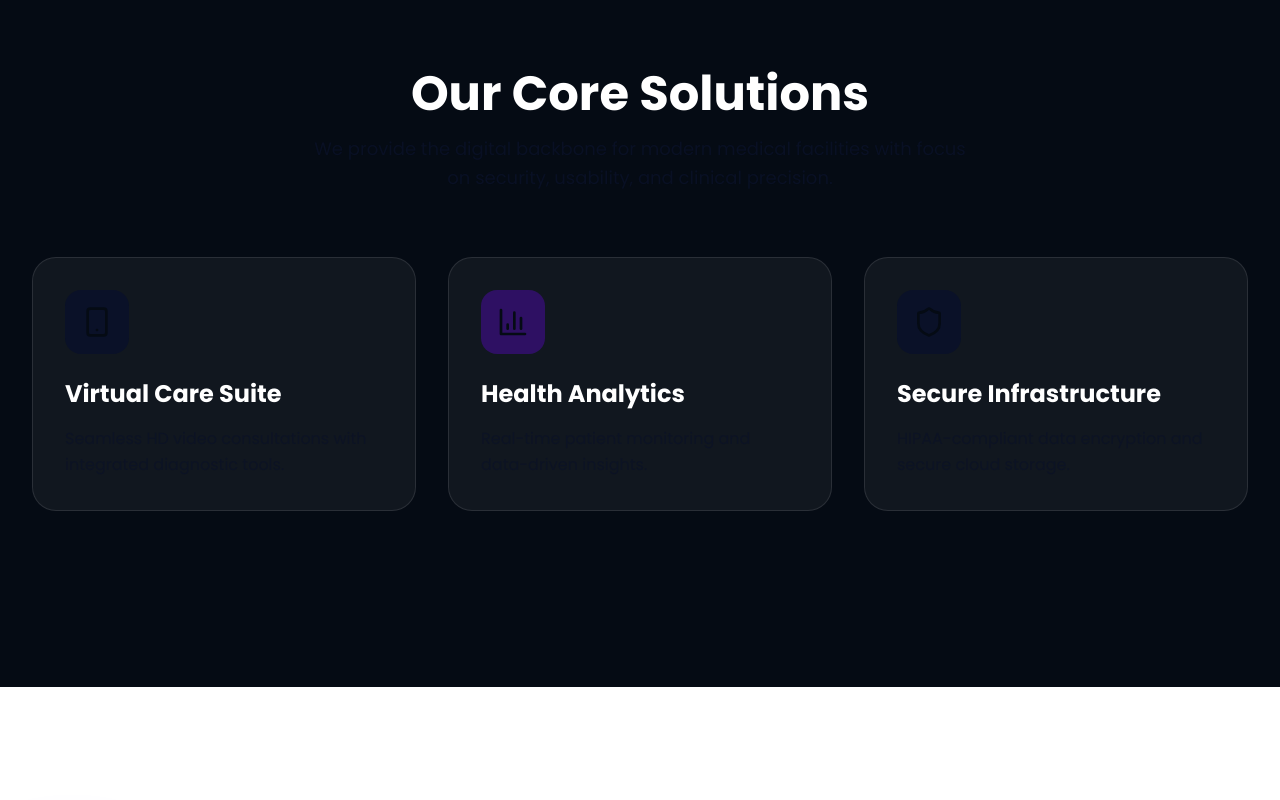
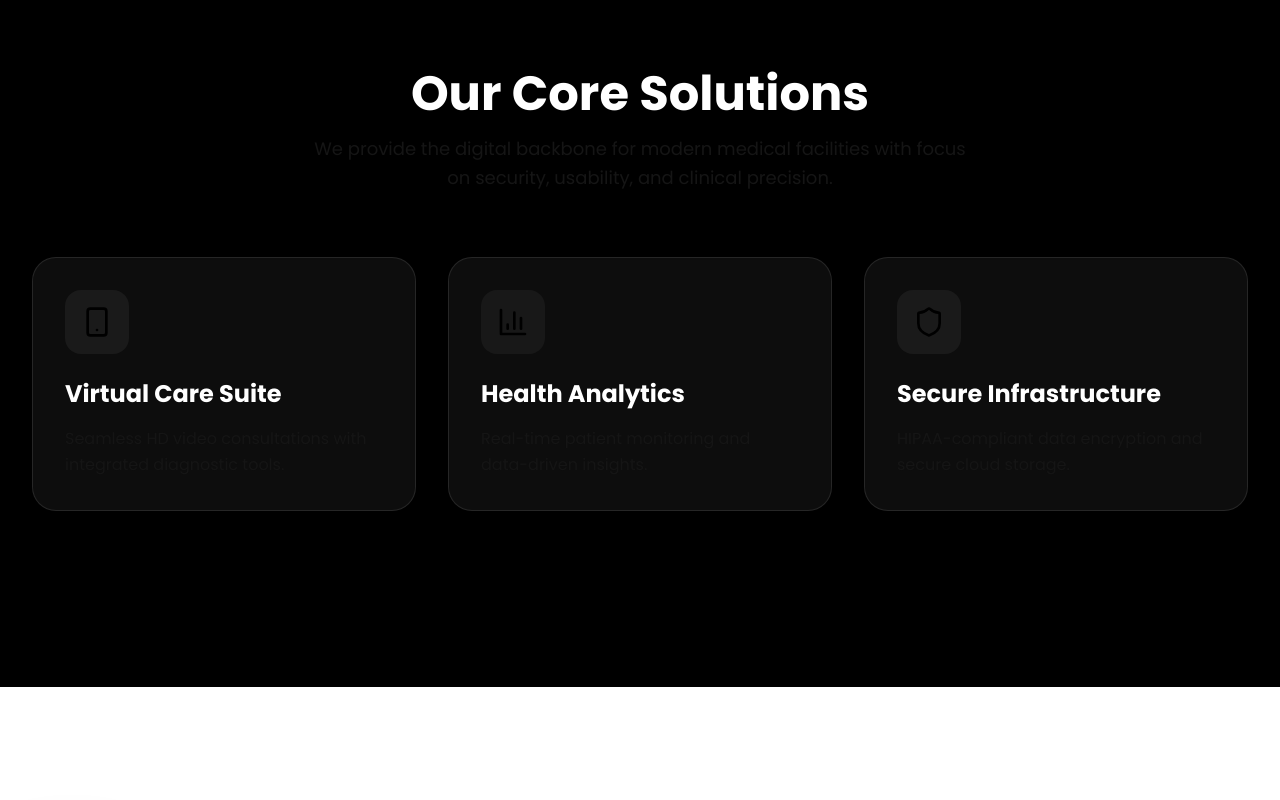
Before and after one commit to KHALIFAH334/azm-nexus-, a Next.js app: page / in a window 1280 px wide. Shown: the part 1240-2040 px from the top of the page. Built offline with nearby package versions, Linux system fonts and the light colour scheme.

Commit message:
Apply Executive Obsidian & Gold color scheme (Option 3)

```diff
--- a/tailwind.config.ts
+++ b/tailwind.config.ts
@@ -11,11 +11,11 @@ const config: Config = {
     extend: {
       colors: {
         brand: {
-          dark: "#050B14",      // Deep Space Black
-          teal: "#00F2FF",      // Electric Cyan
-          action: "#FF007A",    // Neon Pink/Magenta
-          lavender: "#7000FF",  // Deep Electric Purple
-          soft: "#0A1128",      // Navy Space
+          dark: "#000000",      // Pure Black
+          teal: "#C5A059",      // Champagne Gold
+          action: "#F5F5F5",    // Off-White
+          lavender: "#333333",  // Dark Grey
+          soft: "#1A1A1A",      // Obsidian
         },
       },
       fontFamily: {
```
